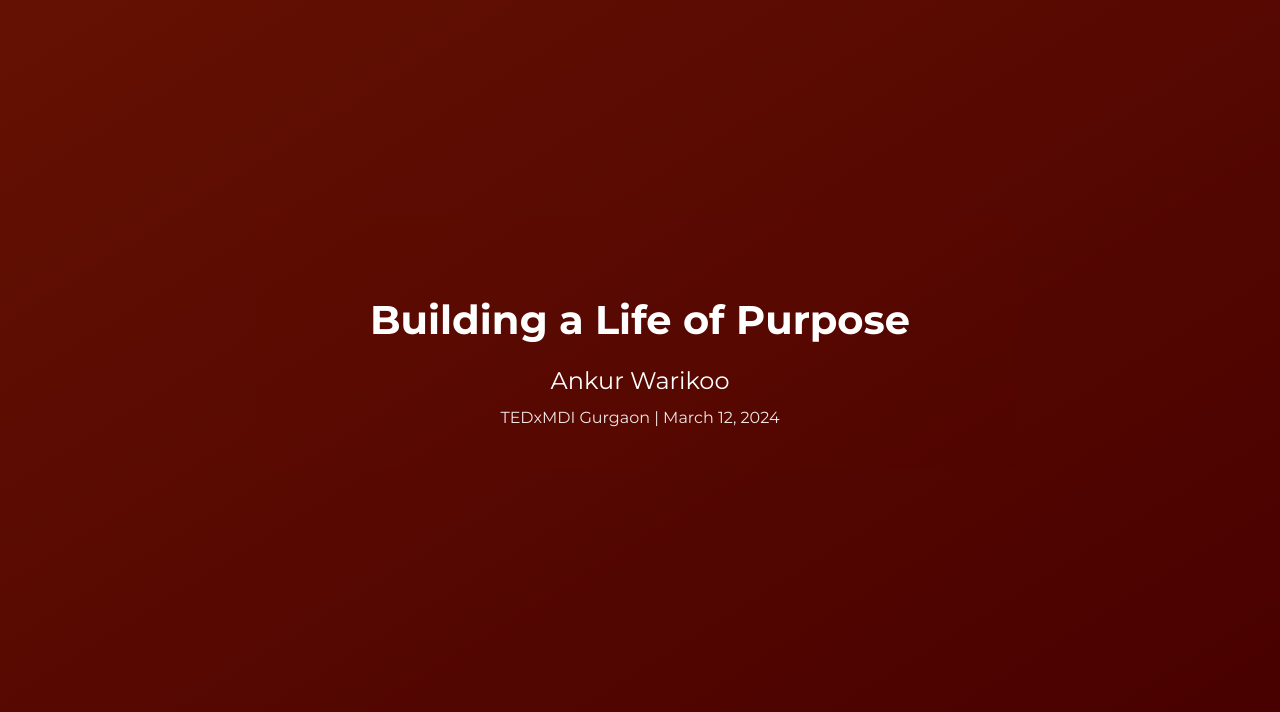
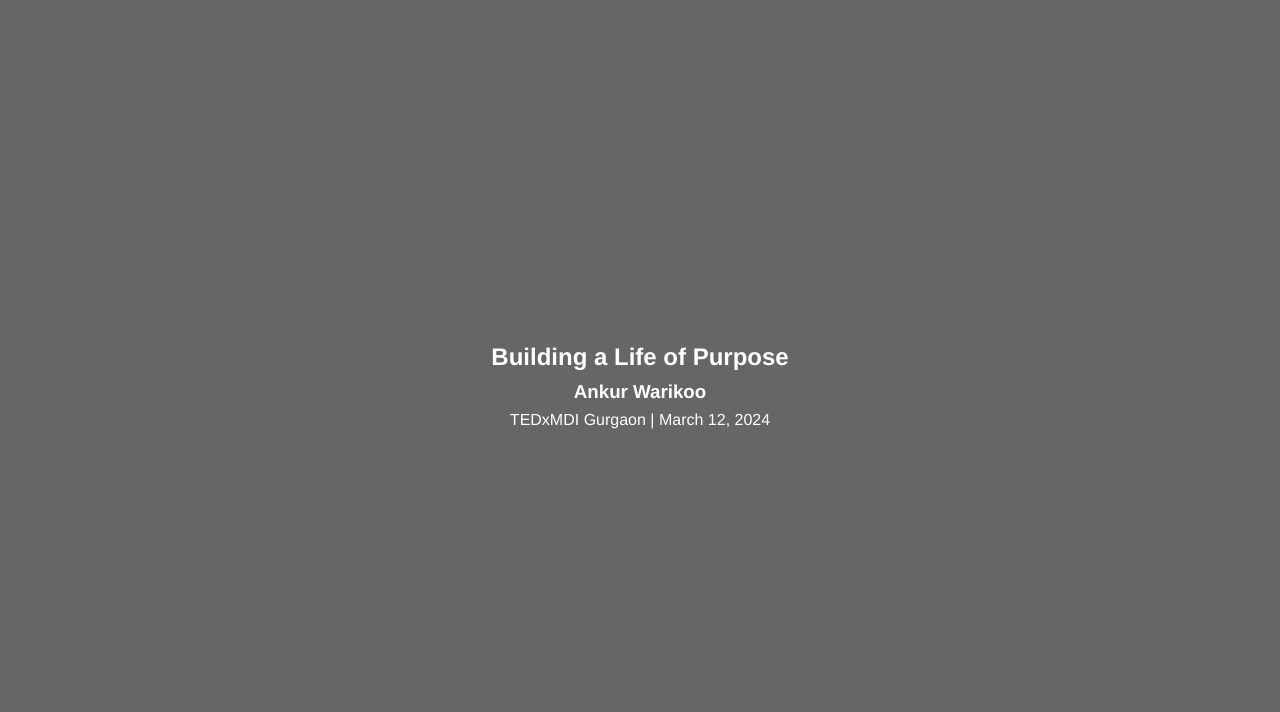
Before and after one commit to ShreyashRoyzada/TEDxMDI-Gurgaon-, a plain HTML site: page past-talk-ankur.html in a window 1280 px wide. Shown: the part 88-800 px from the top of the page. Drawn offline with Linux system fonts and the light colour scheme.

Commit message:
Update past-talk-ankur.html

```diff
--- a/past-talk-ankur.html
+++ b/past-talk-ankur.html
@@ -5,7 +5,7 @@
     <meta name="viewport" content="width=device-width, initial-scale=1.0">
     <title>TEDxMDI Gurgaon | Past Talk - Ankur Warikoo</title>
     <link rel="stylesheet" href="styles.css"> <!-- Your main site CSS -->
-    <link rel="stylesheet" href="past-talk.css"> <!-- New page CSS -->
+<!--     <link rel="stylesheet" href="past-talk.css"> <!-- New page CSS --> -->
     <link rel="preconnect" href="https://fonts.googleapis.com">
     <link rel="preconnect" href="https://fonts.gstatic.com" crossorigin>
     <link href="https://fonts.googleapis.com/css2?family=Montserrat:wght@400;600;700&display=swap" rel="stylesheet">
```
